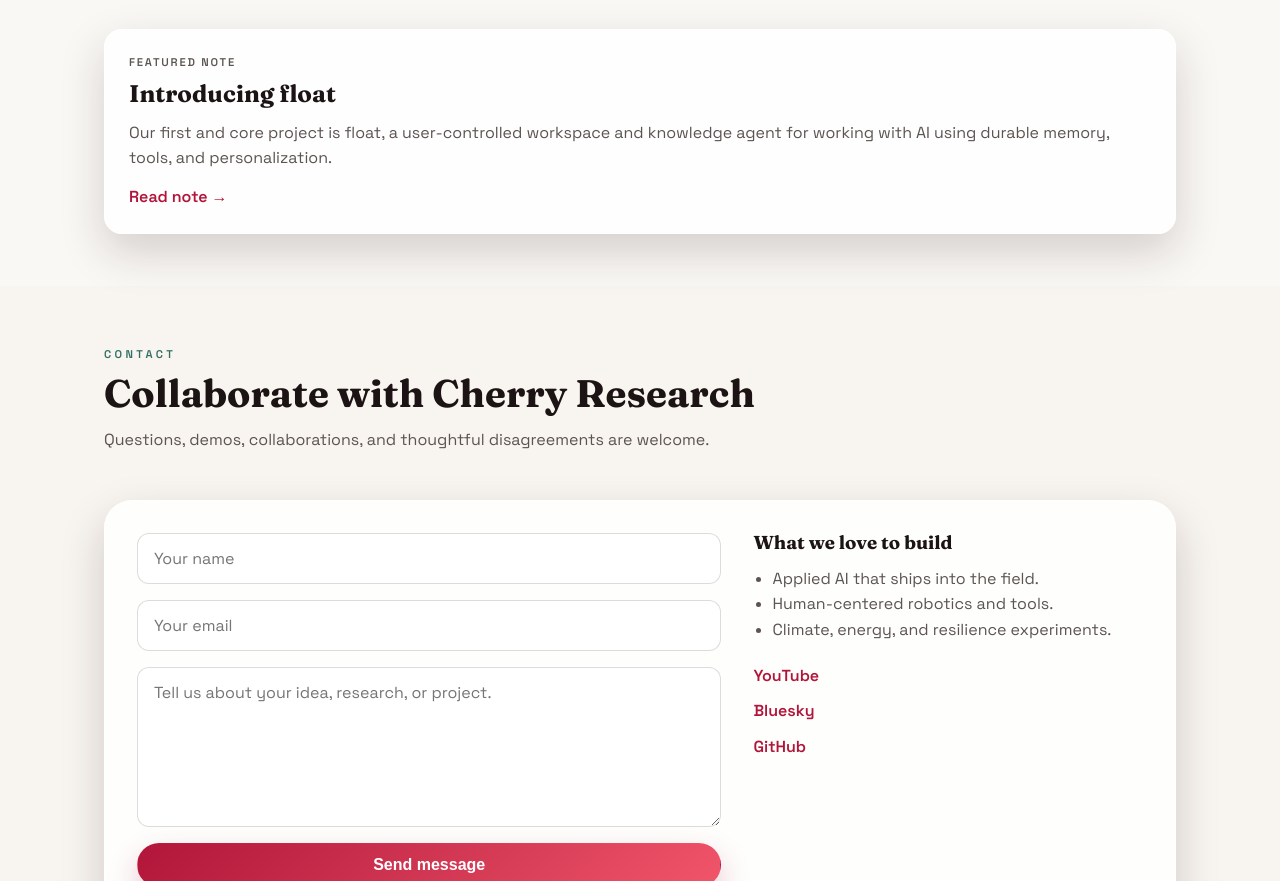
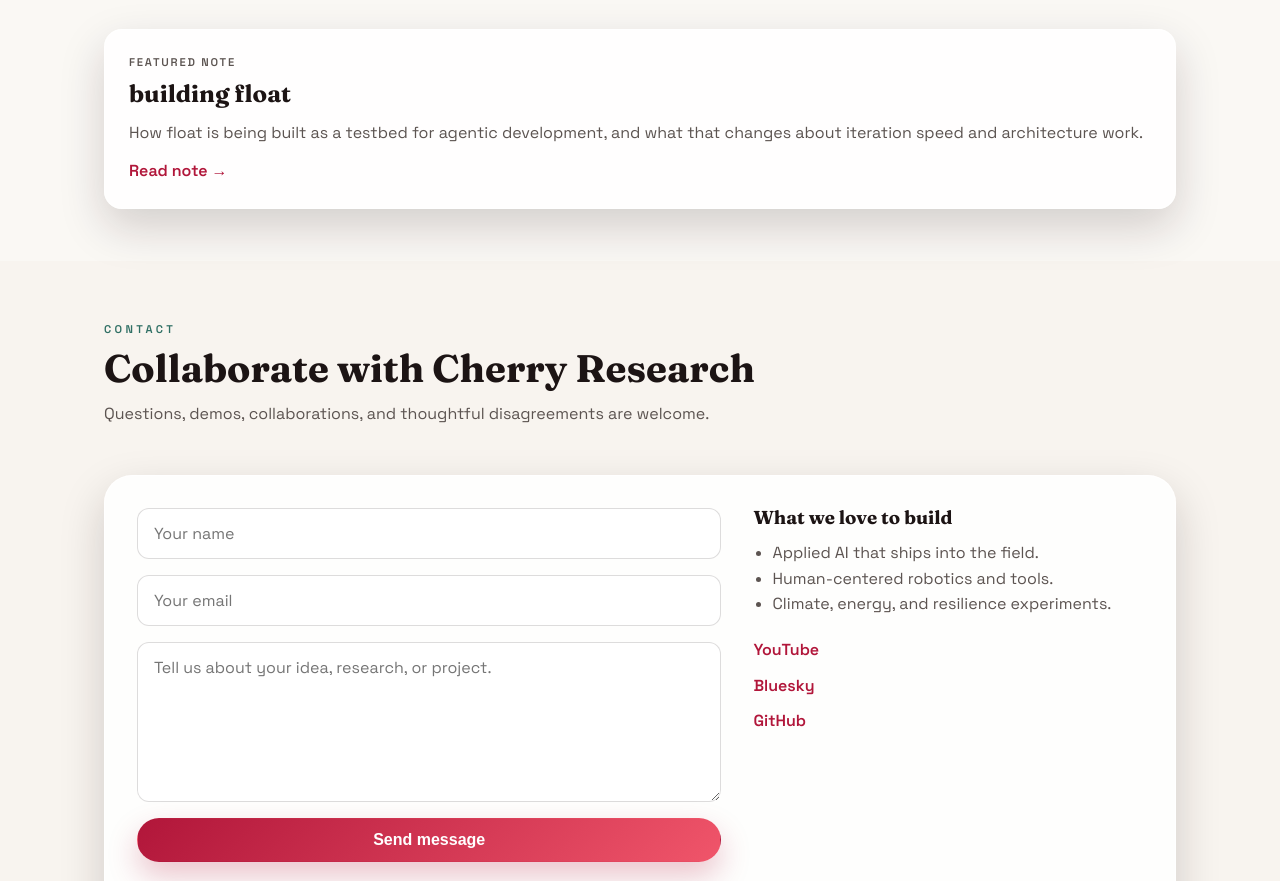
Before and after one commit to CherryResearch/cherryresearch.github.io, a plain HTML site: page home.html in a window 1280 px wide. Shown: the part 1744-2625 px from the top of the page. Drawn offline with nearby package versions, Linux system fonts and the light colour scheme.

Commit message:
Add building float lab note

```diff
--- a/home.html
+++ b/home.html
@@ -137,11 +137,11 @@
           <article class="card note-card">
             <div class="note-card-body">
               <p class="card-kicker">Featured note</p>
-              <h3>Introducing float</h3>
+              <h3>building float</h3>
               <div class="post-summary">
-                <p>Our first and core project is float, a user-controlled workspace and knowledge agent for working with AI using durable memory, tools, and personalization.</p>
+                <p>How float is being built as a testbed for agentic development, and what that changes about iteration speed and architecture work.</p>
               </div>
-              <a href="post.html?post=introducing-float" class="text-link">Read note &rarr;</a>
+              <a href="post.html?post=building-float" class="text-link">Read note &rarr;</a>
             </div>
           </article>
         </div>
--- a/posts/index.json
+++ b/posts/index.json
@@ -1,3 +1,4 @@
 [
+  "building-float",
   "introducing-float"
 ]
```
Also changed, not shown: 1 other file.
